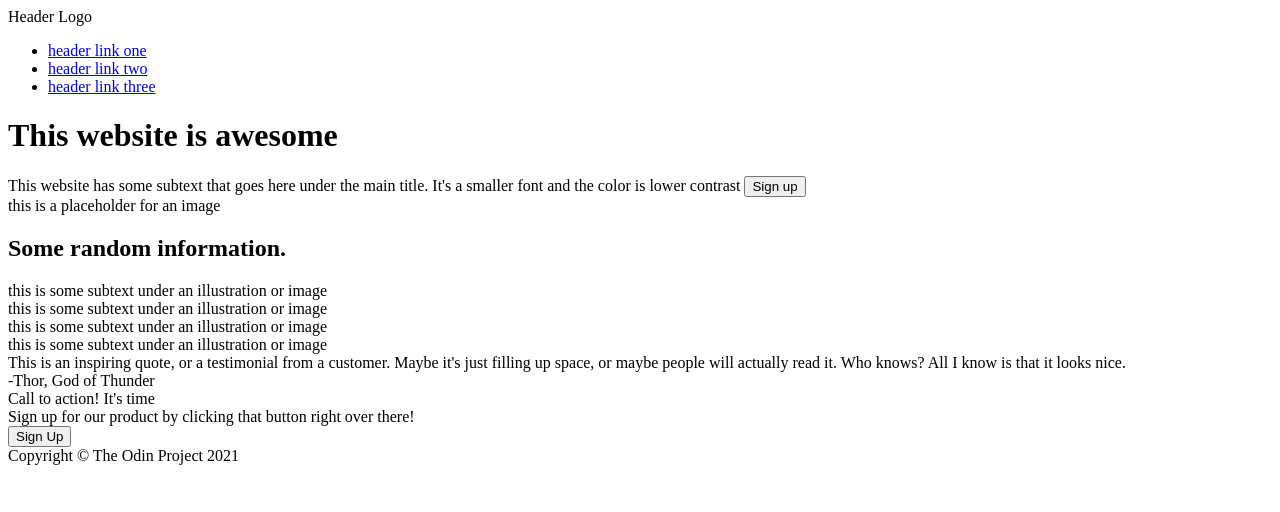
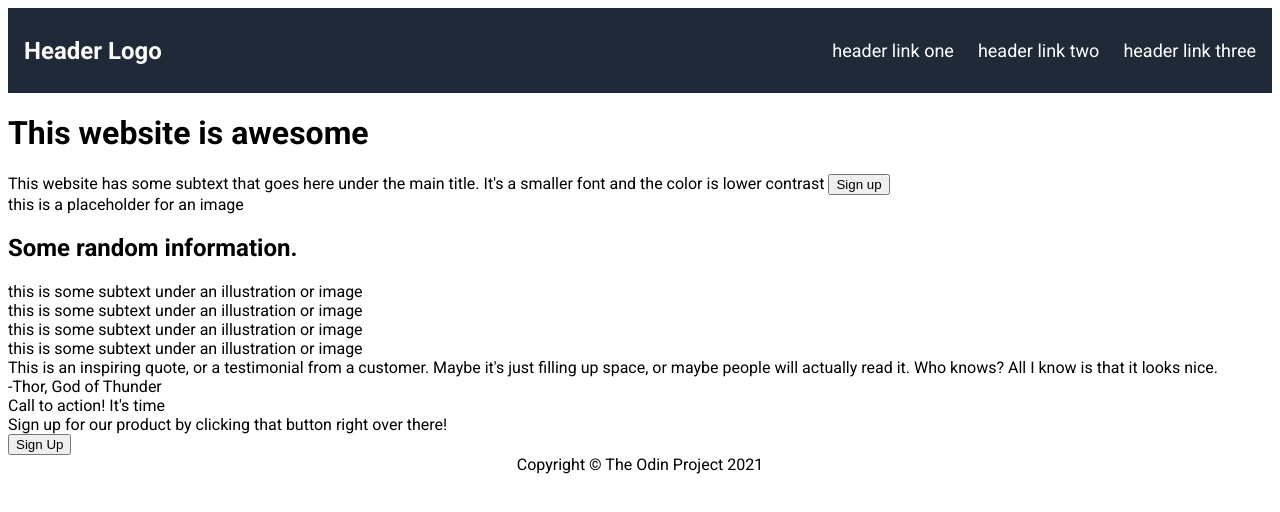
Before and after one commit to ganglinwu/odin_landing_page, a plain HTML site: page index.html in a window 1280 px wide. Drawn offline with Linux system fonts and the light colour scheme.

Commit message:
Css styled header

```diff
--- a/index.html
+++ b/index.html
@@ -5,6 +5,7 @@
     <meta http-equiv="X-UA-Compatible" content="IE=edge">
     <meta name="viewport" content="width=device-width, initial-scale=1.0">
     <title>Document</title>
+    <link rel="stylesheet" href="style.css">
 </head>
 <body>
     <div class="header">
--- a/style.css
+++ b/style.css
@@ -1,5 +1,7 @@
+@import url('https://fonts.googleapis.com/css2?family=Roboto:wght@400;700;900&display=swap');
+
 body{
-    font: roboto;
+    font-family: 'Roboto', sans-serif;
     display: flex;
     flex-direction: column;
 }
@@ -7,22 +9,36 @@ body{
 .header {
     background-color: #1f2937;
     display: flex;
+    padding: 16px;
+    align-items: center;
 }
 
 .logo {
     font-size: 24px;
     color: #f9faf8;
+    margin-right: auto;
+    font-weight: 700;
+}
+
+ul {
+    display: flex;
+    gap: 24px;
 }
 
 li {
     list-style-type: none;
     color: #e5e7eb;
     font-size: 18px;
+
 }
 
 
 
-
+.footer {
+    display: flex;
+    justify-content: center;
+    align-items: center;
+}
 
 a {
     text-decoration: none;
```
